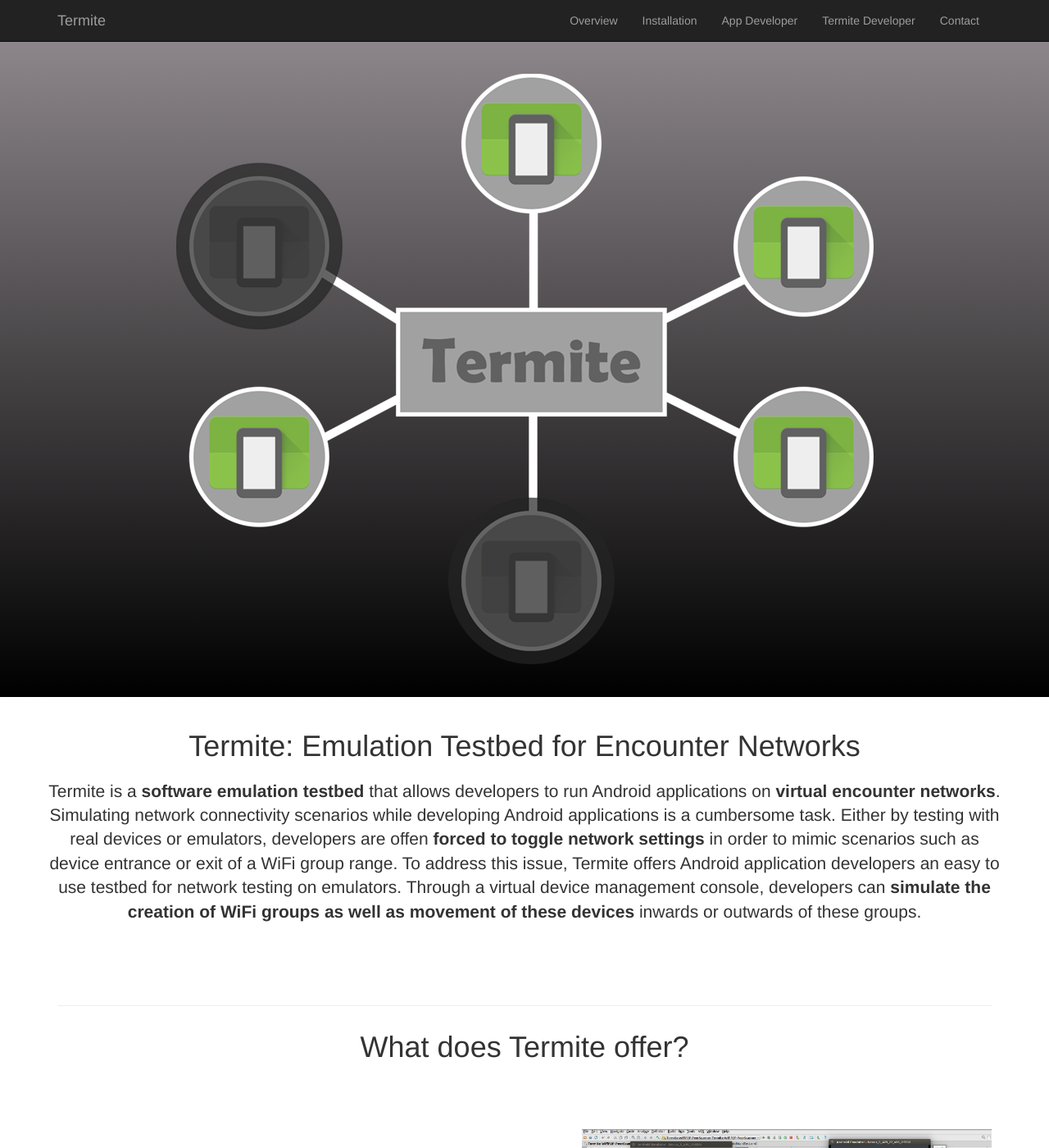
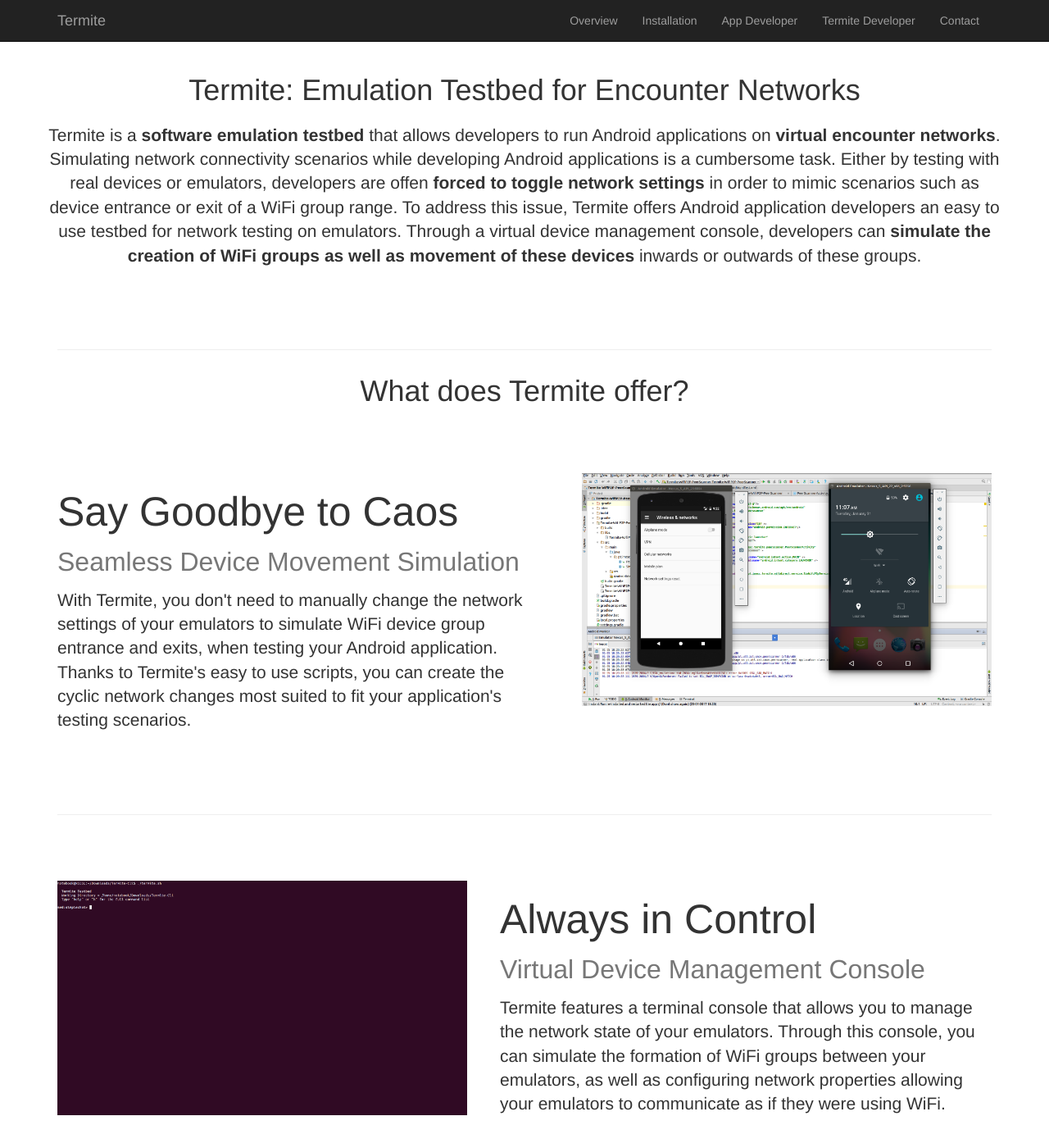
Before and after one commit to etraudonun/termite, a Jekyll site: the page index.html, which Jekyll copies as it is, in a window 1280 px wide and 1400 px high. Shown: the whole window at 82% size. Built offline with Jekyll 4.4.1, drawn with Linux system fonts in a browser that asks for light colours.

Commit message:
Update one-page-wonder.css

```diff
--- a/css/one-page-wonder.css
+++ b/css/one-page-wonder.css
@@ -25,7 +25,8 @@
 .image-bg-fixed-height {
     margin-top: 40px;
     background: url(../imgs/termite.png) no-repeat center center scroll , linear-gradient(#8c868a, #000000);
-    height: 800px;
+    width= 50%;
+    height: 50%;
 }
 
 .img-center {
```
